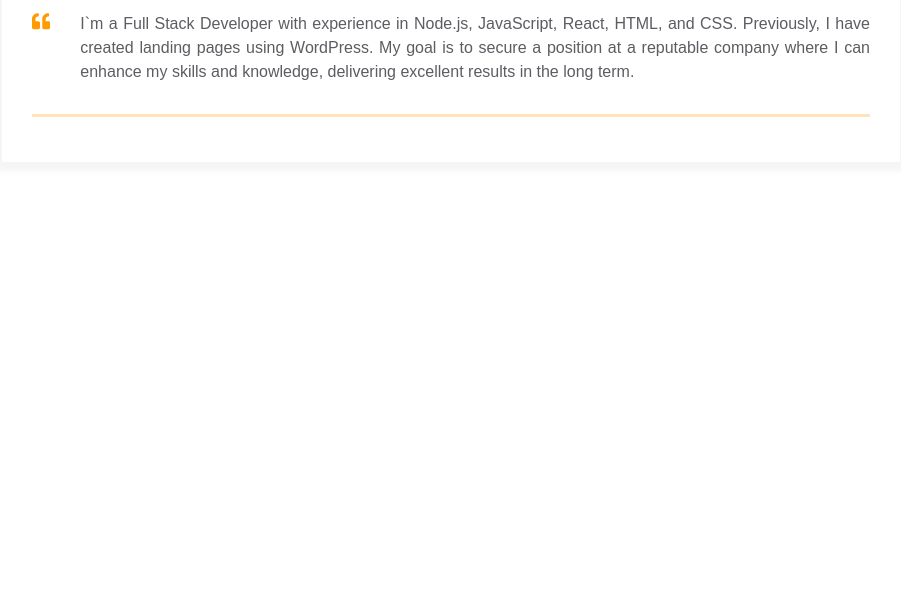
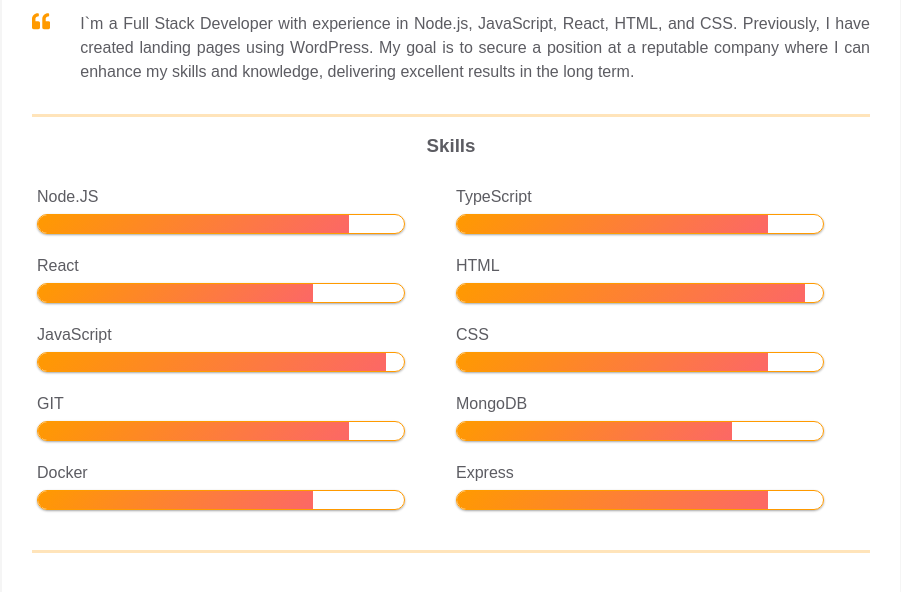
Before and after one commit to daria-hryshchenko/homepage, a plain HTML site: page index.html in a window 1280 px wide. Shown: the part 338-930 px from the top of the page, without its empty margins (189-1090 px from the left). Before the commit the page ends 800 px from the top, so only its background shows below. Drawn offline with Linux system fonts and the light colour scheme.

Commit message:
Added Skills block and animated it

```diff
--- a/index.html
+++ b/index.html
@@ -180,6 +180,79 @@
             </div>
           </div>
         </div>
+        <div class="container">
+          <div class="resume__block">
+            <div class="skills">
+              <h3 class="skills__header">Skills</h3>
+              <div class="fh">
+                <ul class="skills__list">
+                  <li>
+                    <p class="skills__text">Node.JS</p>
+                    <span class="skills__bar"
+                      ><span class="skills__eighty bar"></span
+                    ></span>
+                  </li>
+                  <li>
+                    <p class="skills__text">React</p>
+                    <span class="skills__bar"
+                      ><span class="skills__seventeen bar"></span
+                    ></span>
+                  </li>
+                  <li>
+                    <p class="skills__text">JavaScript</p>
+                    <span class="skills__bar"
+                      ><span class="skills__ninety bar"></span
+                    ></span>
+                  </li>
+                  <li>
+                    <p class="skills__text">GIT</p>
+                    <span class="skills__bar"
+                      ><span class="skills__eighty bar"></span
+                    ></span>
+                  </li>
+                  <li>
+                    <p class="skills__text">Docker</p>
+                    <span class="skills__bar"
+                      ><span class="skills__seventeen bar"></span
+                    ></span>
+                  </li>
+                </ul>
+                <ul class="skills__list">
+                  <li>
+                    <p class="skills__text">TypeScript</p>
+                    <span class="skills__bar"
+                      ><span class="skills__eighty bar"></span
+                    ></span>
+                  </li>
+                  <li>
+                    <p class="skills__text">HTML</p>
+                    <span class="skills__bar"
+                      ><span class="skills__ninety bar"></span
+                    ></span>
+                  </li>
+                  <li>
+                    <p class="skills__text">CSS</p>
+                    <span class="skills__bar"
+                      ><span class="skills__eighty bar"></span
+                    ></span>
+                  </li>
+                  <li>
+                    <p class="skills__text">MongoDB</p>
+                    <span class="skills__bar"
+                      ><span class="skills__seventeen bar"></span
+                    ></span>
+                  </li>
+                  <li>
+                    <p class="skills__text">Express</p>
+                    <span class="skills__bar"
+                      ><span class="skills__eighty bar"></span
+                    ></span>
+                  </li>
+                </ul>
+              </div>
+            </div>
+          </div>
+        </div>
       </div>
     </main>
   </body>
--- a/styles.css
+++ b/styles.css
@@ -178,11 +178,87 @@ ul {
   margin-bottom: 15px;
 }
 
+.skills__list {
+  display: flex;
+  flex-direction: column;
+  justify-content: space-between;
+  width: 100%;
+}
+
+.skills__list li {
+  margin: 5px 0;
+  padding: 5px;
+}
+
 .skills__text {
   color: var(--secondary-text-color);
   text-align: justify;
+  margin-bottom: 5px;
 }
 
+.skills__bar {
+  background: transparent;
+  display: block;
+  height: 20px;
+  width: 90%;
+  border: 1px solid var(--text-decoration-color);
+  border-radius: 10px;
+  overflow: hidden;
+  box-shadow: 0 1px 3px rgba(0, 0, 0, 0.12), 0 1px 2px rgba(0, 0, 0, 0.24);
+  transition: all 0.3s cubic-bezier(0.25, 0.8, 0.25, 1);
+}
+
+.bar {
+  height: 20px;
+  float: left;
+  background: linear-gradient(
+    135deg,
+    var(--text-decoration-color) 0%,
+    rgba(252, 103, 103, 1) 100%
+  );
+}
+
+.skills__eighty {
+  width: 85%;
+  animation: eighty 3s;
+}
+
+@keyframes eighty {
+  0% {
+    width: 0%;
+  }
+  100% {
+    width: 85%;
+  }
+}
+
+.skills__seventeen {
+  width: 75%;
+  animation: seventeen 3s;
+}
+
+@keyframes seventeen {
+  0% {
+    width: 0%;
+  }
+  100% {
+    width: 75%;
+  }
+}
+
+.skills__ninety {
+  width: 95%;
+  animation: ninety 3s;
+}
+
+@keyframes ninety {
+  0% {
+    width: 0%;
+  }
+  100% {
+    width: 95%;
+  }
+}
 /* Experience and additional info styles */
 
 .experiences {
```
